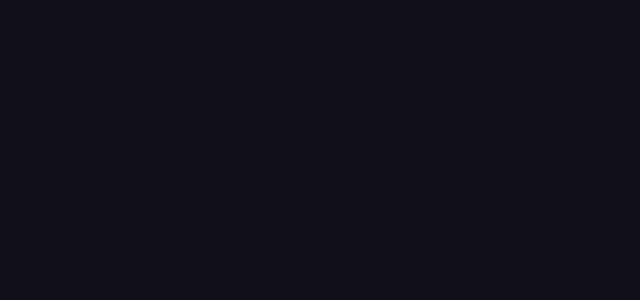
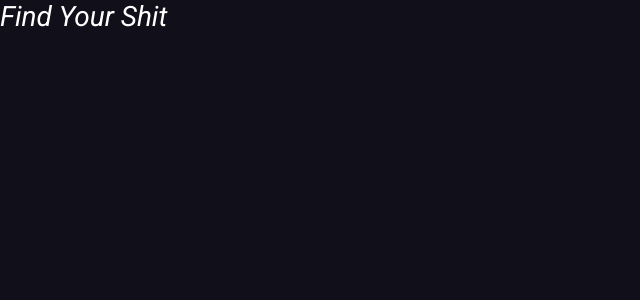
Before and after one commit to benjaminprat/clink-fe, a Vue app: page /search in a window 1280 px wide. Shown: the top 300 px of the page, without its empty margins (0-640 px from the left). Built offline with nearby package versions, Linux system fonts and the light colour scheme.

Commit message:
Add Pairing Search component

```diff
--- a/src/router/index.js
+++ b/src/router/index.js
@@ -3,6 +3,7 @@ import VueRouter from "vue-router";
 import Home from "../views/Home.vue";
 import WinesIndex from "../views/WinesIndex.vue";
 import WinesCreate from "../views/WinesCreate.vue";
+import Pairings from "../views/Pairings.vue"
 import Logout from "../views/Logout.vue";
 import Login from "../views/Login.vue";
 import Card from "../views/Card.vue";
@@ -10,11 +11,36 @@ import Signup from "../views/Signup.vue";
 import Form from "../views/Form.vue"
 import WhiteGrapesIndex from "../views/WhiteGrapesIndex.vue"
 import WhiteGrapeCard from "../views/WhiteGrapeCard.vue"
+import Test from "../views/Test.vue"
+import PairingsCard from "../views/PairingsCard.vue"
+import SearchPairings from "../views/SearchPairings.vue"
 
 
 Vue.use(VueRouter);
 
 const routes = [
+  {
+    path: "/test",
+    name: 'Test',
+    component: Test,
+  },
+  {
+    path: "/search",
+    name: 'SearchPairings',
+    component: SearchPairings,
+  },
+  {
+    path: "/pairings",
+    name: 'Pairings',
+    component: Pairings,
+  },
+  {
+    path: "/pairings/:id",
+    name: 'PairingsCard',
+    component: PairingsCard,
+  },
+
+
   {
     path: "/grapes/:id",
     name: "WhiteGrapeCard",
@@ -26,6 +52,7 @@ const routes = [
     name: "WhiteGrapesIndex",
     component: WhiteGrapesIndex,
   },
+
 
   {
     path: "/form",
--- /dev/null
+++ b/src/views/SearchPairings.vue
@@ -0,0 +1,33 @@
+<template >
+<div class="search-pairings" >
+  <h1>{{message}}</h1>
+
+
+
+</div>
+<!-- <div class="gcse-search"></div> -->
+
+</template>
+<style>
+
+
+</style>
+
+<script>
+// import axios from 'axios';
+export default {
+  data: function () {
+    return {
+      message: "Find Your Shit",
+
+      }
+    },
+  created: function() {
+
+  },
+
+  methods: {
+
+  }
+}
+</script>
```
